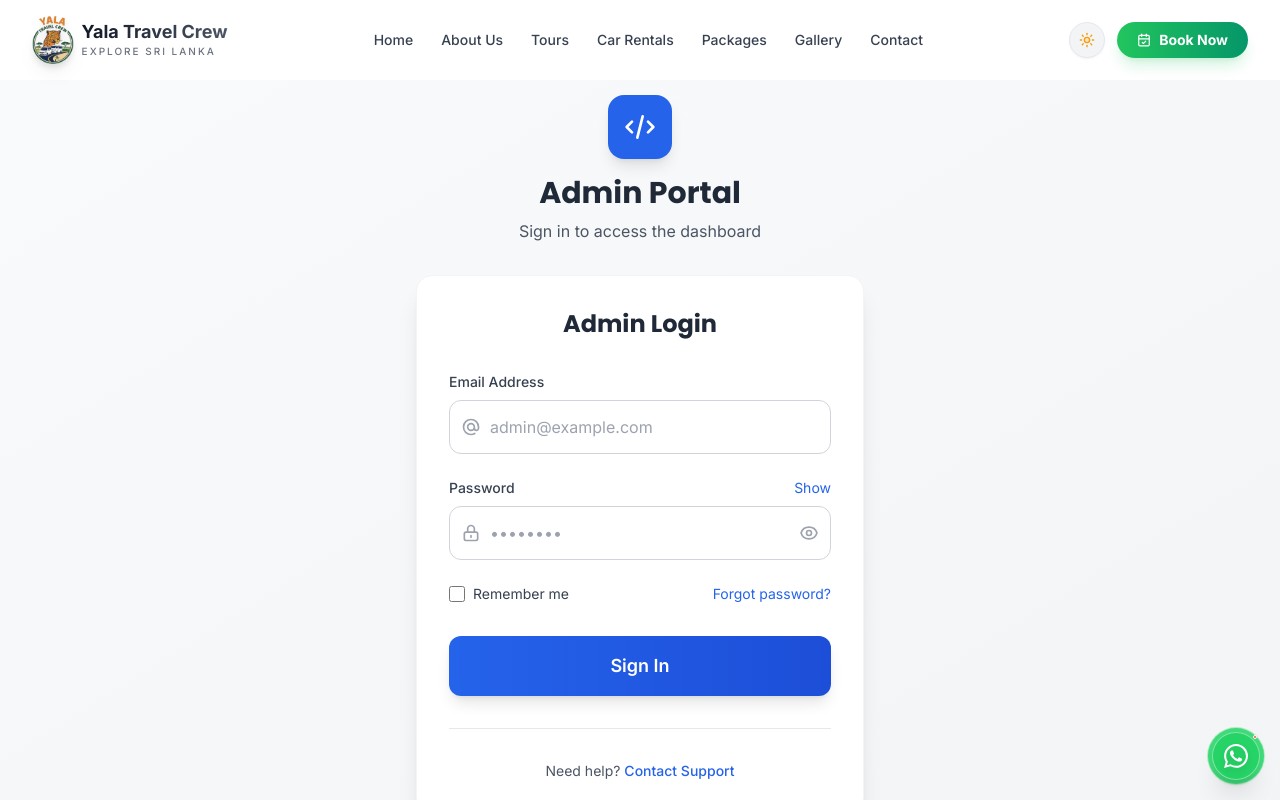
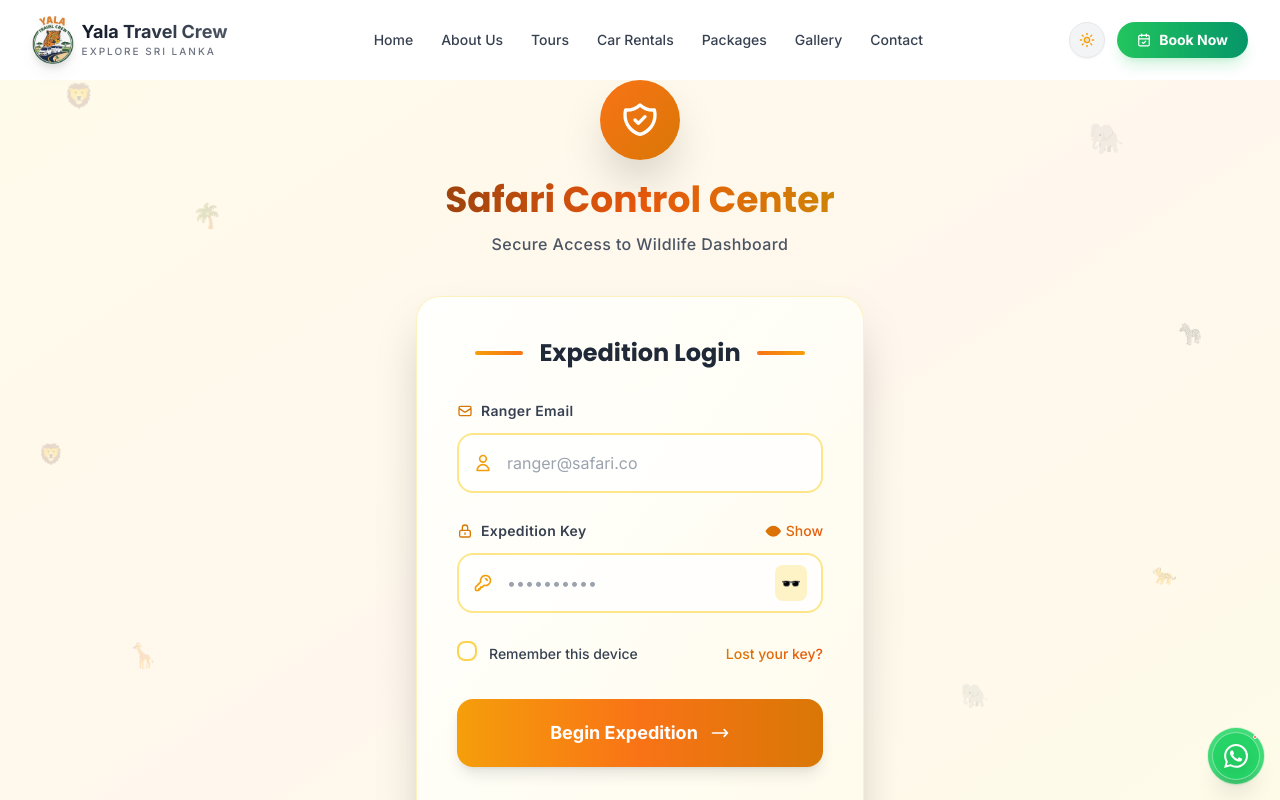
Before and after one commit to chiraaax/Yala-Travel-Crew_frontend, a React (Create React App) app in the folder frontend/: page /admin/login in a window 1280 px wide. Shown: the top 800 px of the page. Built offline with nearby package versions, Linux system fonts and the light colour scheme.

Commit message:
feat: Enhance AdminLogin page with animated safari-themed background particles, improved UI elements, and updated form labels for better user experience

```diff
--- a/frontend/src/pages/AdminLogin.js
+++ b/frontend/src/pages/AdminLogin.js
@@ -9,7 +9,23 @@ const AdminLogin = () => {
   const [loading, setLoading] = useState(false);
   const [showPassword, setShowPassword] = useState(false);
   const [rememberMe, setRememberMe] = useState(false);
+  const [particles, setParticles] = useState([]);
   const navigate = useNavigate();
+
+  // Safari-themed background particles
+  useEffect(() => {
+    const safariParticles = [
+      { id: 1, emoji: '🦁', size: 'text-2xl', top: '10%', left: '5%', animation: 'float-1' },
+      { id: 2, emoji: '🐘', size: 'text-3xl', top: '15%', left: '85%', animation: 'float-2' },
+      { id: 3, emoji: '🦒', size: 'text-2xl', top: '80%', left: '10%', animation: 'float-3' },
+      { id: 4, emoji: '🐆', size: 'text-xl', top: '70%', left: '90%', animation: 'float-4' },
+      { id: 5, emoji: '🌴', size: 'text-2xl', top: '25%', left: '15%', animation: 'float-5' },
+      { id: 6, emoji: '🦓', size: 'text-xl', top: '40%', left: '92%', animation: 'float-6' },
+      { id: 7, emoji: '🐘', size: 'text-2xl', top: '85%', left: '75%', animation: 'float-7' },
+      { id: 8, emoji: '🦁', size: 'text-xl', top: '55%', left: '3%', animation: 'float-8' },
+    ];
+    setParticles(safariParticles);
+  }, []);
 
   // Check if user is already logged in
   useEffect(() => {
@@ -114,33 +130,53 @@ const AdminLogin = () => {
   };
 
   return (
-    <div className="min-h-screen flex items-center justify-center bg-gradient-to-br from-gray-50 to-gray-100 dark:from-gray-900 dark:to-gray-800 transition-colors">
-      <div className="w-full max-w-md mx-4">
+    <div className="min-h-screen flex items-center justify-center bg-gradient-to-br from-amber-50 via-orange-50 to-yellow-50 dark:from-gray-900 dark:via-gray-800 dark:to-gray-900 transition-colors overflow-hidden">
+      {/* Animated Safari Background Particles */}
+      <div className="absolute inset-0 overflow-hidden pointer-events-none">
+        {particles.map((particle) => (
+          <div
+            key={particle.id}
+            className={`absolute ${particle.size} ${particle.animation} opacity-20 dark:opacity-10`}
+            style={{ top: particle.top, left: particle.left }}
+          >
+            {particle.emoji}
+          </div>
+        ))}
+
+      </div>
+
+      <div className="w-full max-w-md mx-4 relative z-10">
         {/* Logo/Brand Section */}
-        <div className="text-center mb-8">
-          <div className="w-16 h-16 bg-blue-600 rounded-2xl flex items-center justify-center mx-auto mb-4 shadow-lg">
-            <svg className="w-8 h-8 text-white" fill="none" stroke="currentColor" viewBox="0 0 24 24">
-              <path strokeLinecap="round" strokeLinejoin="round" strokeWidth={2} d="M10 20l4-16m4 4l4 4-4 4M6 16l-4-4 4-4" />
+        <div className="text-center mb-10 animate-fade-in-up">
+          <div className="w-20 h-20 bg-gradient-to-br from-orange-500 to-amber-600 rounded-full flex items-center justify-center mx-auto mb-5 shadow-2xl transform hover:scale-105 transition-transform duration-300">
+            <svg className="w-10 h-10 text-white" fill="none" viewBox="0 0 24 24" stroke="currentColor">
+              <path strokeLinecap="round" strokeLinejoin="round" strokeWidth={2} d="M9 12l2 2 4-4m5.618-4.016A11.955 11.955 0 0112 2.944a11.955 11.955 0 01-8.618 3.04A12.02 12.02 0 003 9c0 5.591 3.824 10.29 9 11.622 5.176-1.332 9-6.03 9-11.622 0-1.042-.133-2.052-.382-3.016z" />
             </svg>
           </div>
-          <h1 className="text-3xl font-bold text-gray-800 dark:text-white mb-2">Admin Portal</h1>
-          <p className="text-gray-600 dark:text-gray-300">Sign in to access the dashboard</p>
+          <h1 className="text-4xl font-bold bg-gradient-to-r from-amber-800 via-orange-600 to-yellow-600 bg-clip-text text-transparent mb-3">
+            Safari Control Center
+          </h1>
+          <p className="text-gray-600 dark:text-gray-300 font-medium tracking-wide">Secure Access to Wildlife Dashboard</p>
         </div>
 
         {/* Login Form */}
         <form
           onSubmit={handleSubmit}
-          className="bg-white dark:bg-gray-800 rounded-2xl shadow-xl p-8 border border-gray-100 dark:border-gray-700"
+          className="bg-gradient-to-br from-white/90 to-amber-50/90 dark:from-gray-800/95 dark:to-gray-900/95 rounded-3xl shadow-2xl p-10 backdrop-blur-sm border border-amber-200/50 dark:border-gray-700/50 transform hover:shadow-3xl transition-all duration-500"
         >
-          <h2 className="text-2xl font-bold text-center text-gray-800 dark:text-white mb-8">
-            Admin Login
+          <div className="flex items-center justify-center mb-8">
+            <div className="h-1 w-12 bg-gradient-to-r from-amber-500 to-orange-500 rounded-full"></div>
+            <h2 className="text-2xl font-bold text-center text-gray-800 dark:text-white mx-4">
+              Expedition Login
             </h2>
+            <div className="h-1 w-12 bg-gradient-to-r from-orange-500 to-amber-500 rounded-full"></div>
+          </div>
 
           {error && (
-            <div className="mb-6 p-4 bg-red-50 dark:bg-red-900/30 border border-red-200 dark:border-red-800 rounded-xl">
+            <div className="mb-7 p-4 bg-gradient-to-r from-red-50 to-orange-50 dark:from-red-900/20 dark:to-orange-900/20 border border-red-200 dark:border-red-800/50 rounded-xl animate-shake">
               <div className="flex items-center">
-                <svg className="w-5 h-5 text-red-500 dark:text-red-400 mr-2" fill="currentColor" viewBox="0 0 20 20">
-                  <path fillRule="evenodd" d="M18 10a8 8 0 11-16 0 8 8 0 0116 0zm-7 4a1 1 0 11-2 0 1 1 0 012 0zm-1-9a1 1 0 00-1 1v4a1 1 0 102 0V6a1 1 0 00-1-1z" clipRule="evenodd" />
+                <svg className="w-5 h-5 text-red-500 dark:text-red-400 mr-3 flex-shrink-0" fill="currentColor" viewBox="0 0 20 20">
+                  <path fillRule="evenodd" d="M8.257 3.099c.765-1.36 2.722-1.36 3.486 0l5.58 9.92c.75 1.334-.213 2.98-1.742 2.98H4.42c-1.53 0-2.493-1.646-1.743-2.98l5.58-9.92zM11 13a1 1 0 11-2 0 1 1 0 012 0zm-1-8a1 1 0 00-1 1v3a1 1 0 002 0V6a1 1 0 00-1-1z" clipRule="evenodd" />
                 </svg>
                 <span className="text-red-700 dark:text-red-300 font-medium">{error}</span>
               </div>
@@ -148,14 +184,19 @@ const AdminLogin = () => {
           )}
 
           {/* Email Input */}
-          <div className="mb-6">
-            <label className="block text-sm font-medium text-gray-700 dark:text-gray-300 mb-2">
-              Email Address
+          <div className="mb-7">
+            <label className="block text-sm font-semibold text-gray-700 dark:text-gray-300 mb-3 tracking-wide">
+              <span className="flex items-center">
+                <svg className="w-4 h-4 mr-2 text-amber-600 dark:text-amber-400" fill="none" stroke="currentColor" viewBox="0 0 24 24">
+                  <path strokeLinecap="round" strokeLinejoin="round" strokeWidth={2} d="M3 8l7.89 5.26a2 2 0 002.22 0L21 8M5 19h14a2 2 0 002-2V7a2 2 0 00-2-2H5a2 2 0 00-2 2v10a2 2 0 002 2z" />
+                </svg>
+                Ranger Email
+              </span>
             </label>
-            <div className="relative">
-              <div className="absolute inset-y-0 left-0 pl-3 flex items-center pointer-events-none">
-                <svg className="h-5 w-5 text-gray-400" fill="none" stroke="currentColor" viewBox="0 0 24 24">
-                  <path strokeLinecap="round" strokeLinejoin="round" strokeWidth={2} d="M16 12a4 4 0 10-8 0 4 4 0 008 0zm0 0v1.5a2.5 2.5 0 005 0V12a9 9 0 10-9 9m4.5-1.206a8.959 8.959 0 01-4.5 1.207" />
+            <div className="relative group">
+              <div className="absolute inset-y-0 left-0 pl-4 flex items-center pointer-events-none">
+                <svg className="h-5 w-5 text-amber-500 group-focus-within:text-orange-500 transition-colors" fill="none" stroke="currentColor" viewBox="0 0 24 24">
+                  <path strokeLinecap="round" strokeLinejoin="round" strokeWidth={2} d="M16 7a4 4 0 11-8 0 4 4 0 018 0zM12 14a7 7 0 00-7 7h14a7 7 0 00-7-7z" />
                 </svg>
               </div>
               <input
@@ -164,8 +205,8 @@ const AdminLogin = () => {
                 onChange={(e) => setEmail(e.target.value)}
                 onKeyPress={handleKeyPress}
                 disabled={loading}
-                className="w-full pl-10 pr-4 py-3.5 border border-gray-300 dark:border-gray-700 rounded-xl bg-white dark:bg-gray-700 text-gray-900 dark:text-white focus:ring-2 focus:ring-blue-500 focus:border-transparent transition-colors disabled:opacity-70 disabled:cursor-not-allowed"
-                placeholder="admin@example.com"
+                className="w-full pl-12 pr-5 py-4 border-2 border-amber-200 dark:border-gray-700 rounded-2xl bg-white/80 dark:bg-gray-800/80 text-gray-900 dark:text-white focus:ring-2 focus:ring-amber-400/50 focus:border-amber-400 transition-all duration-300 disabled:opacity-70 disabled:cursor-not-allowed group-hover:border-amber-300"
+                placeholder="ranger@safari.co"
                 required
                 autoComplete="email"
               />
@@ -173,23 +214,28 @@ const AdminLogin = () => {
           </div>
 
           {/* Password Input */}
-          <div className="mb-6">
-            <div className="flex items-center justify-between mb-2">
-              <label className="block text-sm font-medium text-gray-700 dark:text-gray-300">
-                Password
+          <div className="mb-7">
+            <div className="flex items-center justify-between mb-3">
+              <label className="block text-sm font-semibold text-gray-700 dark:text-gray-300 tracking-wide">
+                <span className="flex items-center">
+                  <svg className="w-4 h-4 mr-2 text-amber-600 dark:text-amber-400" fill="none" stroke="currentColor" viewBox="0 0 24 24">
+                    <path strokeLinecap="round" strokeLinejoin="round" strokeWidth={2} d="M12 15v2m-6 4h12a2 2 0 002-2v-6a2 2 0 00-2-2H6a2 2 0 00-2 2v6a2 2 0 002 2zm10-10V7a4 4 0 00-8 0v4h8z" />
+                  </svg>
+                  Expedition Key
+                </span>
               </label>
               <button
                 type="button"
                 onClick={() => setShowPassword(!showPassword)}
-                className="text-sm text-blue-600 dark:text-blue-400 hover:text-blue-800 dark:hover:text-blue-300 transition-colors"
+                className="text-sm font-medium bg-gradient-to-r from-amber-600 to-orange-600 bg-clip-text text-transparent hover:from-orange-600 hover:to-red-600 transition-all"
               >
-                {showPassword ? 'Hide' : 'Show'}
+                {showPassword ? '🕶️ Hide' : '👁️ Show'}
               </button>
             </div>
-            <div className="relative">
-              <div className="absolute inset-y-0 left-0 pl-3 flex items-center pointer-events-none">
-                <svg className="h-5 w-5 text-gray-400" fill="none" stroke="currentColor" viewBox="0 0 24 24">
-                  <path strokeLinecap="round" strokeLinejoin="round" strokeWidth={2} d="M12 15v2m-6 4h12a2 2 0 002-2v-6a2 2 0 00-2-2H6a2 2 0 00-2 2v6a2 2 0 002 2zm10-10V7a4 4 0 00-8 0v4h8z" />
+            <div className="relative group">
+              <div className="absolute inset-y-0 left-0 pl-4 flex items-center pointer-events-none">
+                <svg className="h-5 w-5 text-amber-500 group-focus-within:text-orange-500 transition-colors" fill="none" stroke="currentColor" viewBox="0 0 24 24">
+                  <path strokeLinecap="round" strokeLinejoin="round" strokeWidth={2} d="M15 7a2 2 0 012 2m4 0a6 6 0 01-7.743 5.743L11 17H9v2H7v2H4a1 1 0 01-1-1v-2.586a1 1 0 01.293-.707l5.964-5.964A6 6 0 1121 9z" />
                 </svg>
               </div>
               <input
@@ -198,26 +244,22 @@ const AdminLogin = () => {
                 onChange={(e) => setPassword(e.target.value)}
                 onKeyPress={handleKeyPress}
                 disabled={loading}
-                className="w-full pl-10 pr-12 py-3.5 border border-gray-300 dark:border-gray-700 rounded-xl bg-white dark:bg-gray-700 text-gray-900 dark:text-white focus:ring-2 focus:ring-blue-500 focus:border-transparent transition-colors disabled:opacity-70 disabled:cursor-not-allowed"
-                placeholder="••••••••"
+                className="w-full pl-12 pr-14 py-4 border-2 border-amber-200 dark:border-gray-700 rounded-2xl bg-white/80 dark:bg-gray-800/80 text-gray-900 dark:text-white focus:ring-2 focus:ring-amber-400/50 focus:border-amber-400 transition-all duration-300 disabled:opacity-70 disabled:cursor-not-allowed group-hover:border-amber-300"
+                placeholder="••••••••••"
                 required
                 autoComplete="current-password"
               />
-              <div className="absolute inset-y-0 right-0 pr-3 flex items-center">
+              <div className="absolute inset-y-0 right-0 pr-4 flex items-center">
                 <button
                   type="button"
                   onClick={() => setShowPassword(!showPassword)}
-                  className="text-gray-400 hover:text-gray-600 dark:hover:text-gray-300"
+                  className="p-1.5 rounded-lg bg-amber-100 dark:bg-gray-700 hover:bg-amber-200 dark:hover:bg-gray-600 transition-colors"
+                  aria-label={showPassword ? "Hide password" : "Show password"}
                 >
                   {showPassword ? (
-                    <svg className="h-5 w-5" fill="none" stroke="currentColor" viewBox="0 0 24 24">
-                      <path strokeLinecap="round" strokeLinejoin="round" strokeWidth={2} d="M13.875 18.825A10.05 10.05 0 0112 19c-4.478 0-8.268-2.943-9.543-7a9.97 9.97 0 011.563-3.029m5.858.908a3 3 0 114.243 4.243M9.878 9.878l4.242 4.242M9.878 9.878L6.59 6.59m7.532 7.532l3.29 3.29M3 3l3.59 3.59m0 0A9.953 9.953 0 0112 5c4.478 0 8.268 2.943 9.543 7a10.025 10.025 0 01-4.132 5.411m0 0L21 21" />
-                    </svg>
+                    <span className="text-amber-700 dark:text-amber-400">👁️</span>
                   ) : (
-                    <svg className="h-5 w-5" fill="none" stroke="currentColor" viewBox="0 0 24 24">
-                      <path strokeLinecap="round" strokeLinejoin="round" strokeWidth={2} d="M15 12a3 3 0 11-6 0 3 3 0 016 0z" />
-                      <path strokeLinecap="round" strokeLinejoin="round" strokeWidth={2} d="M2.458 12C3.732 7.943 7.523 5 12 5c4.478 0 8.268 2.943 9.542 7-1.274 4.057-5.064 7-9.542 7-4.477 0-8.268-2.943-9.542-7z" />
-                    </svg>
+                    <span className="text-amber-700 dark:text-amber-400">🕶️</span>
                   )}
                 </button>
               </div>
@@ -226,22 +268,35 @@ const AdminLogin = () => {
 
           {/* Remember Me & Forgot Password */}
           <div className="flex items-center justify-between mb-8">
-            <label className="flex items-center">
+            <label className="flex items-center group cursor-pointer">
+              <div className="relative">
                 <input
                   type="checkbox"
                   checked={rememberMe}
                   onChange={(e) => setRememberMe(e.target.checked)}
                   disabled={loading}
-                className="w-4 h-4 text-blue-600 rounded border-gray-300 focus:ring-blue-500 dark:focus:ring-blue-400"
+                  className="w-5 h-5 appearance-none rounded-lg border-2 border-amber-300 checked:border-amber-600 checked:bg-amber-600 transition-colors cursor-pointer disabled:cursor-not-allowed"
                 />
-              <span className="ml-2 text-sm text-gray-700 dark:text-gray-300">Remember me</span>
+                <svg
+                  className="absolute top-1/2 left-1/2 transform -translate-x-1/2 -translate-y-1/2 w-3 h-3 text-white pointer-events-none opacity-0 transition-opacity duration-200"
+                  fill="none"
+                  viewBox="0 0 24 24"
+                  stroke="currentColor"
+                  style={{ opacity: rememberMe ? 1 : 0 }}
+                >
+                  <path strokeLinecap="round" strokeLinejoin="round" strokeWidth={3} d="M5 13l4 4L19 7" />
+                </svg>
+              </div>
+              <span className="ml-3 text-sm font-medium text-gray-700 dark:text-gray-300 group-hover:text-amber-700 dark:group-hover:text-amber-400 transition-colors">
+                Remember this device
+              </span>
             </label>
             <button
               type="button"
               onClick={() => {/* Add forgot password functionality */}}
-              className="text-sm text-blue-600 dark:text-blue-400 hover:text-blue-800 dark:hover:text-blue-300 transition-colors"
+              className="text-sm font-medium bg-gradient-to-r from-amber-600 to-orange-600 bg-clip-text text-transparent hover:from-orange-600 hover:to-red-600 transition-all"
             >
-              Forgot password?
+              Lost your key?
             </button>
           </div>
 
@@ -249,7 +304,7 @@ const AdminLogin = () => {
           <button
             type="submit"
             disabled={loading}
-            className="w-full bg-gradient-to-r from-blue-600 to-blue-700 text-white py-4 rounded-xl font-semibold text-lg shadow-lg hover:from-blue-700 hover:to-blue-800 hover:shadow-xl transition-all duration-200 disabled:opacity-70 disabled:cursor-not-allowed flex items-center justify-center"
+            className="w-full bg-gradient-to-r from-amber-500 via-orange-500 to-amber-600 text-white py-5 rounded-2xl font-bold text-lg shadow-lg hover:shadow-2xl hover:scale-[1.02] transform transition-all duration-300 disabled:opacity-70 disabled:cursor-not-allowed disabled:hover:scale-100 flex items-center justify-center group"
           >
             {loading ? (
               <>
@@ -257,37 +312,110 @@ const AdminLogin = () => {
                   <circle className="opacity-25" cx="12" cy="12" r="10" stroke="currentColor" strokeWidth="4"></circle>
                   <path className="opacity-75" fill="currentColor" d="M4 12a8 8 0 018-8V0C5.373 0 0 5.373 0 12h4zm2 5.291A7.962 7.962 0 014 12H0c0 3.042 1.135 5.824 3 7.938l3-2.647z"></path>
                 </svg>
-                Signing in...
+                Starting Expedition...
               </>
             ) : (
-              'Sign In'
+              <>
+                Begin Expedition
+                <svg className="ml-3 w-5 h-5 transform group-hover:translate-x-1 transition-transform" fill="none" stroke="currentColor" viewBox="0 0 24 24">
+                  <path strokeLinecap="round" strokeLinejoin="round" strokeWidth={2} d="M17 8l4 4m0 0l-4 4m4-4H3" />
+                </svg>
+              </>
             )}
           </button>
 
           {/* Additional Info */}
-          <div className="mt-8 pt-8 border-t border-gray-200 dark:border-gray-700 text-center">
-            <p className="text-sm text-gray-600 dark:text-gray-400">
-              Need help?{' '}
+          <div className="mt-10 pt-8 border-t border-amber-200/50 dark:border-gray-700/50 text-center">
+            <p className="text-sm text-gray-600 dark:text-gray-400 mb-2">
+              Need assistance on your journey?
+            </p>
             <button
               type="button"
               onClick={() => {/* Add contact support functionality */}}
-                className="text-blue-600 dark:text-blue-400 hover:text-blue-800 dark:hover:text-blue-300 font-medium"
+              className="inline-flex items-center font-medium bg-gradient-to-r from-amber-600 to-orange-600 bg-clip-text text-transparent hover:from-orange-600 hover:to-red-600 transition-all group"
             >
-                Contact Support
+              <span className="mr-2">📡 Contact Base Camp</span>
+              <svg className="w-4 h-4 transform group-hover:translate-x-1 transition-transform" fill="none" stroke="currentColor" viewBox="0 0 24 24">
+                <path strokeLinecap="round" strokeLinejoin="round" strokeWidth={2} d="M17 8l4 4m0 0l-4 4m4-4H3" />
+              </svg>
             </button>
-            </p>
           </div>
         </form>
+        {/* Horizon Line */}
+        <div className="absolute bottom-0 left-0 right-0 h-32 rounded-3xl overflow-hidden bg-gradient-to-t from-green-900/10 to-transparent dark:from-green-900/20"></div>
 
-        {/* Footer */}
-        <div className="mt-8 text-center">
-          <p className="text-sm text-gray-500 dark:text-gray-400">
-            &copy; {new Date().getFullYear()} Your Company. All rights reserved.
-          </p>
       </div>
+
+
+      {/* Add custom animations to your global CSS */}
+      <style jsx>{`
+        @keyframes float-1 {
+          0%, 100% { transform: translateY(0px) rotate(0deg); }
+          50% { transform: translateY(-20px) rotate(10deg); }
+        }
+        @keyframes float-2 {
+          0%, 100% { transform: translateY(0px) translateX(0px); }
+          50% { transform: translateY(-15px) translateX(15px); }
+        }
+        @keyframes float-3 {
+          0%, 100% { transform: translateY(0px) rotate(0deg); }
+          50% { transform: translateY(-25px) rotate(-5deg); }
+        }
+        @keyframes float-4 {
+          0%, 100% { transform: translateY(0px); }
+          50% { transform: translateY(-10px) scale(1.1); }
+        }
+        @keyframes float-5 {
+          0%, 100% { transform: translateY(0px) rotate(0deg); }
+          50% { transform: translateY(-18px) rotate(8deg); }
+        }
+        @keyframes float-6 {
+          0%, 100% { transform: translateY(0px) translateX(0px); }
+          50% { transform: translateY(-12px) translateX(-10px); }
+        }
+        @keyframes float-7 {
+          0%, 100% { transform: translateY(0px) scale(1); }
+          50% { transform: translateY(-22px) scale(1.05); }
+        }
+        @keyframes float-8 {
+          0%, 100% { transform: translateY(0px) rotate(0deg); }
+          50% { transform: translateY(-14px) rotate(-3deg); }
+        }
+        @keyframes shake {
+          0%, 100% { transform: translateX(0); }
+          10%, 30%, 50%, 70%, 90% { transform: translateX(-2px); }
+          20%, 40%, 60%, 80% { transform: translateX(2px); }
+        }
+        @keyframes fadeInUp {
+          from {
+            opacity: 0;
+            transform: translateY(20px);
+          }
+          to {
+            opacity: 1;
+            transform: translateY(0);
+          }
+        }
+        .animate-shake {
+          animation: shake 0.5s ease-in-out;
+        }
+        .animate-fade-in-up {
+          animation: fadeInUp 0.6s ease-out;
+        }
+        .animate-float-1 { animation: float-1 6s ease-in-out infinite; }
+        .animate-float-2 { animation: float-2 7s ease-in-out infinite; }
+        .animate-float-3 { animation: float-3 8s ease-in-out infinite; }
+        .animate-float-4 { animation: float-4 5s ease-in-out infinite; }
+        .animate-float-5 { animation: float-5 9s ease-in-out infinite; }
+        .animate-float-6 { animation: float-6 6.5s ease-in-out infinite; }
+        .animate-float-7 { animation: float-7 7.5s ease-in-out infinite; }
+        .animate-float-8 { animation: float-8 8.5s ease-in-out infinite; }
+      `}</style>
+
     </div>
-    </div>
+
   );
+
 };
 
 export default AdminLogin;
```
Lines whose indentation alone changed are shown as unchanged.
